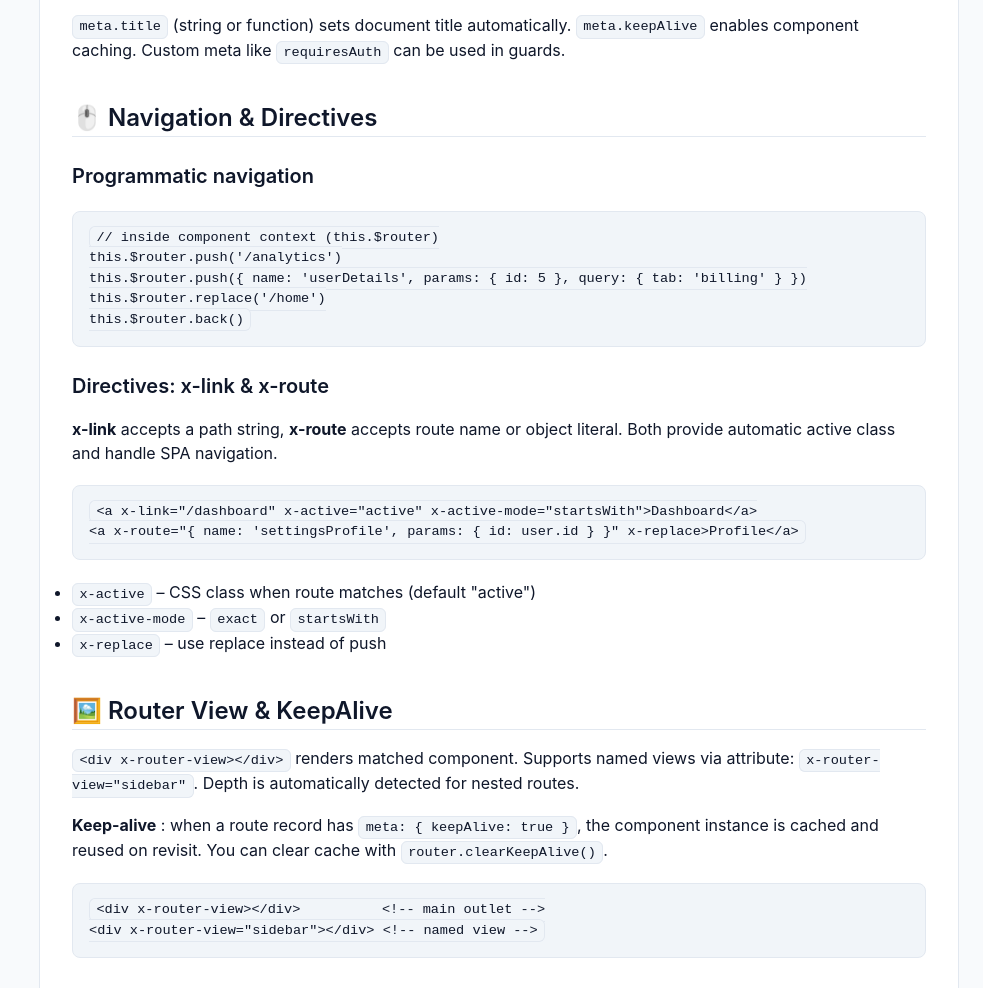
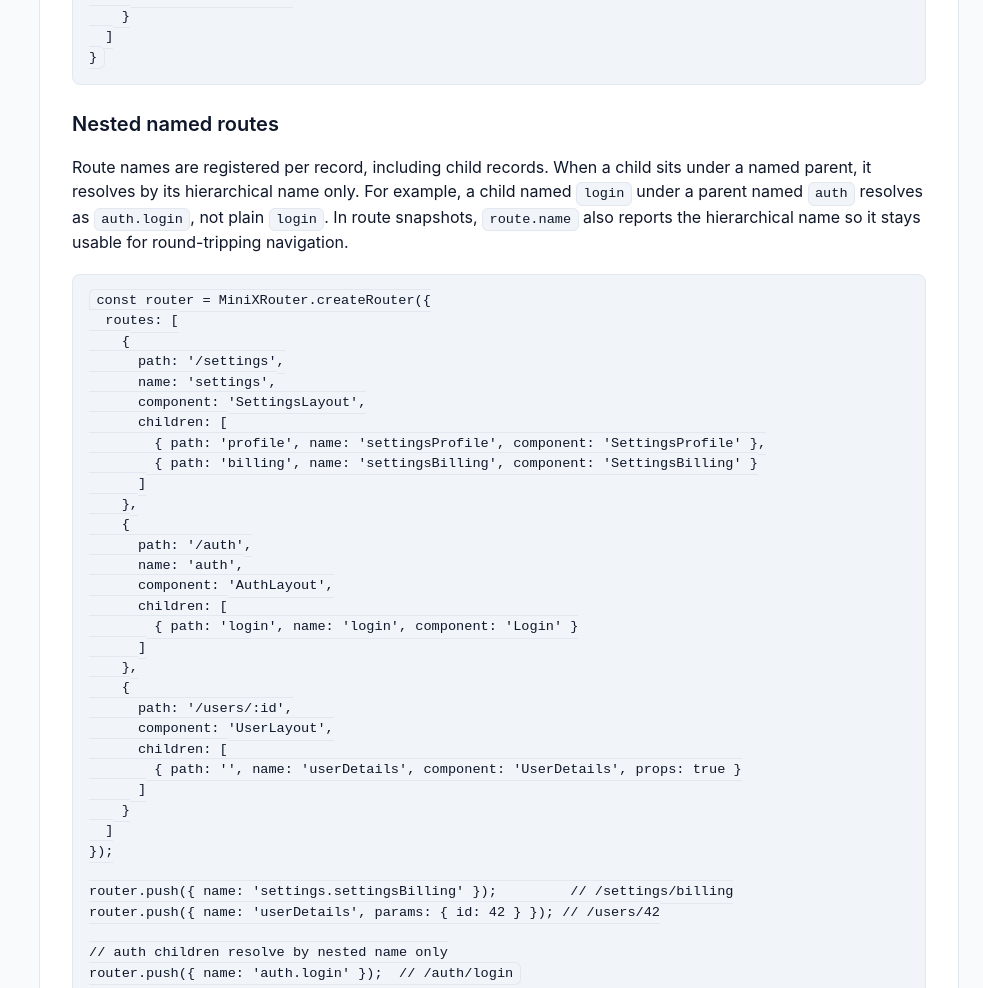
Before and after one commit to ankitkaran99/MiniX, a plain HTML site: page framework/readme/readme-router.html in a window 1280 px wide. Shown: the part 2075-3063 px from the top of the page, without its empty margins (297-1280 px from the left). Drawn offline with Linux system fonts and the light colour scheme.

Commit message:
nested named routes added'

```diff
--- a/framework/readme/readme-router.html
+++ b/framework/readme/readme-router.html
@@ -331,31 +331,80 @@ MiniX.createApp(AppShell)
   beforeEnter: (to, from) => { /* custom guard */ },
   children: [
     { path: '', component: 'WorkspaceOverview', name: 'workspace' },
-    { path: 'projects', component: 'WorkspaceProjects' }
+    { path: 'projects', component: 'WorkspaceProjects', name: 'workspaceProjects' },
+    { path: 'activity', component: 'WorkspaceActivity', name: 'workspaceActivity' }
   ]
 },
 {
   path: '/users/:id',
-  component: 'UserProfile',
-  props: true, // pass params as props
-  name: 'userDetails'
+  component: 'UserLayout',
+  children: [
+    {
+      path: '',
+      component: 'UserProfile',
+      props: true, // pass params as props
+      name: 'userDetails'
+    }
+  ]
 }</code></pre>
+
+    <h3>Nested named routes</h3>
+    <p>Route names are registered per record, including child records. When a child sits under a named parent, it resolves by its hierarchical name only. For example, a child named <code>login</code> under a parent named <code>auth</code> resolves as <code>auth.login</code>, not plain <code>login</code>. In route snapshots, <code>route.name</code> also reports the hierarchical name so it stays usable for round-tripping navigation.</p>
+    <pre><code>const router = MiniXRouter.createRouter({
+  routes: [
+    {
+      path: '/settings',
+      name: 'settings',
+      component: 'SettingsLayout',
+      children: [
+        { path: 'profile', name: 'settingsProfile', component: 'SettingsProfile' },
+        { path: 'billing', name: 'settingsBilling', component: 'SettingsBilling' }
+      ]
+    },
+    {
+      path: '/auth',
+      name: 'auth',
+      component: 'AuthLayout',
+      children: [
+        { path: 'login', name: 'login', component: 'Login' }
+      ]
+    },
+    {
+      path: '/users/:id',
+      component: 'UserLayout',
+      children: [
+        { path: '', name: 'userDetails', component: 'UserDetails', props: true }
+      ]
+    }
+  ]
+});
+
+router.push({ name: 'settings.settingsBilling' });         // /settings/billing
+router.push({ name: 'userDetails', params: { id: 42 } }); // /users/42
+
+// auth children resolve by nested name only
+router.push({ name: 'auth.login' });  // /auth/login</code></pre>
 
     <h3>Route meta fields</h3>
     <p><code>meta.title</code> (string or function) sets document title automatically. <code>meta.keepAlive</code> enables component caching. Custom meta like <code>requiresAuth</code> can be used in guards.</p>
 
     <h2 id="navigation">🖱️ Navigation & Directives</h2>
-    <h3>Programmatic navigation</h3>
-    <pre><code>// inside component context (this.$router)
+<h3>Programmatic navigation</h3>
+<pre><code>// inside component context (this.$router)
 this.$router.push('/analytics')
 this.$router.push({ name: 'userDetails', params: { id: 5 }, query: { tab: 'billing' } })
+this.$router.push({ name: 'workspaceProjects' })
+this.$router.push({ name: 'settings.settingsBilling' })
+this.$router.push({ name: 'auth.login' })
 this.$router.replace('/home')
 this.$router.back()</code></pre>
 
     <h3>Directives: x-link & x-route</h3>
     <p><strong>x-link</strong> accepts a path string, <strong>x-route</strong> accepts route name or object literal. Both provide automatic active class and handle SPA navigation.</p>
     <pre><code>&lt;a x-link="/dashboard" x-active="active" x-active-mode="startsWith"&gt;Dashboard&lt;/a&gt;
-&lt;a x-route="{ name: 'settingsProfile', params: { id: user.id } }" x-replace&gt;Profile&lt;/a&gt;</code></pre>
+&lt;a x-route="settings.settingsBilling"&gt;Billing&lt;/a&gt;
+&lt;a x-route="{ name: 'userDetails', params: { id: user.id } }" x-replace&gt;Profile&lt;/a&gt;</code></pre>
+    <p>For nested named routes under a named parent, pass the hierarchical name. If the parent path contains params, include them in <code>params</code> when navigating by name.</p>
     <ul>
       <li><code>x-active</code> – CSS class when route matches (default "active")</li>
       <li><code>x-active-mode</code> – <code>exact</code> or <code>startsWith</code></li>
```
Also changed, not shown: framework/plugin-router.js (+35 -5 lines).
